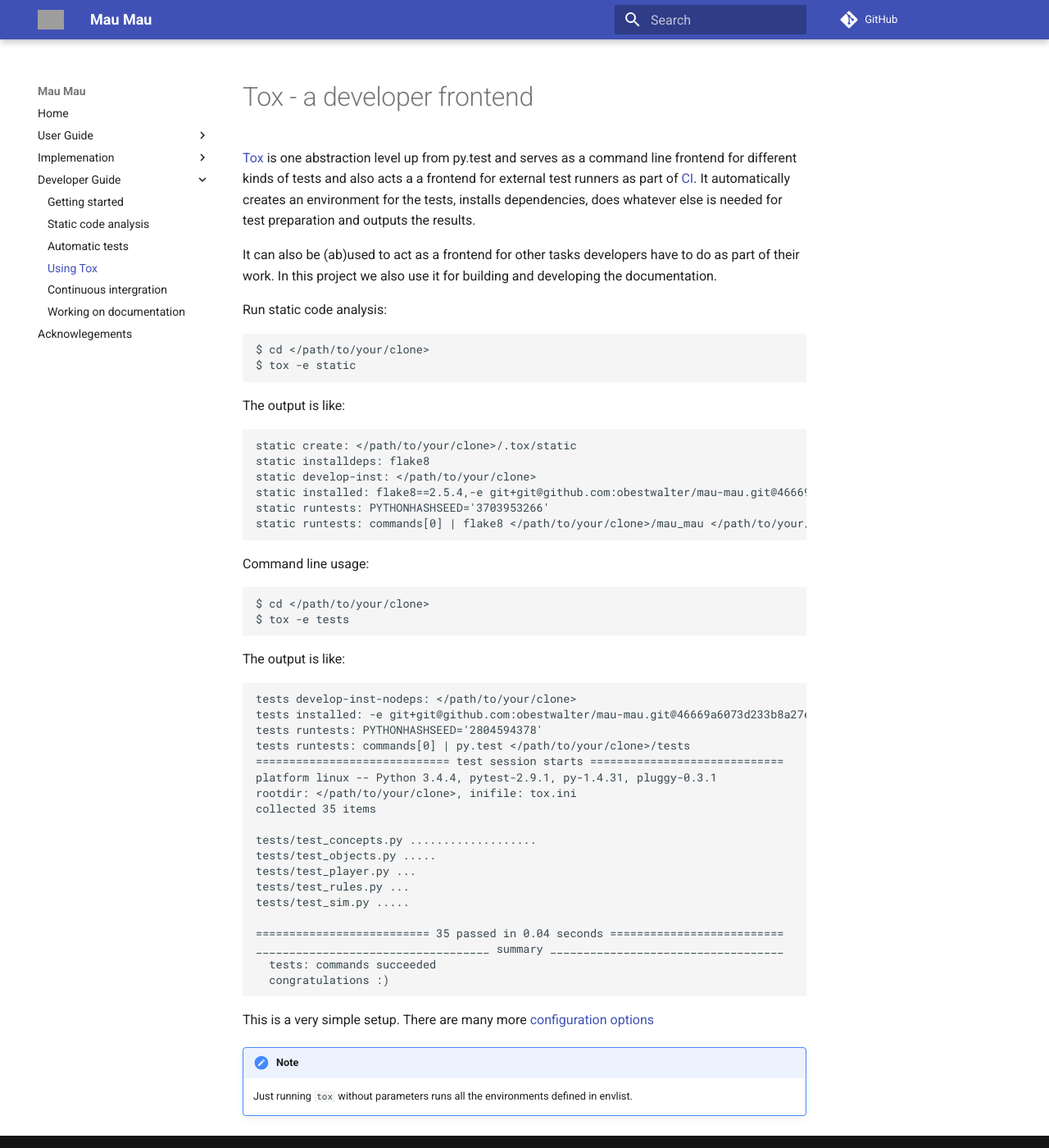
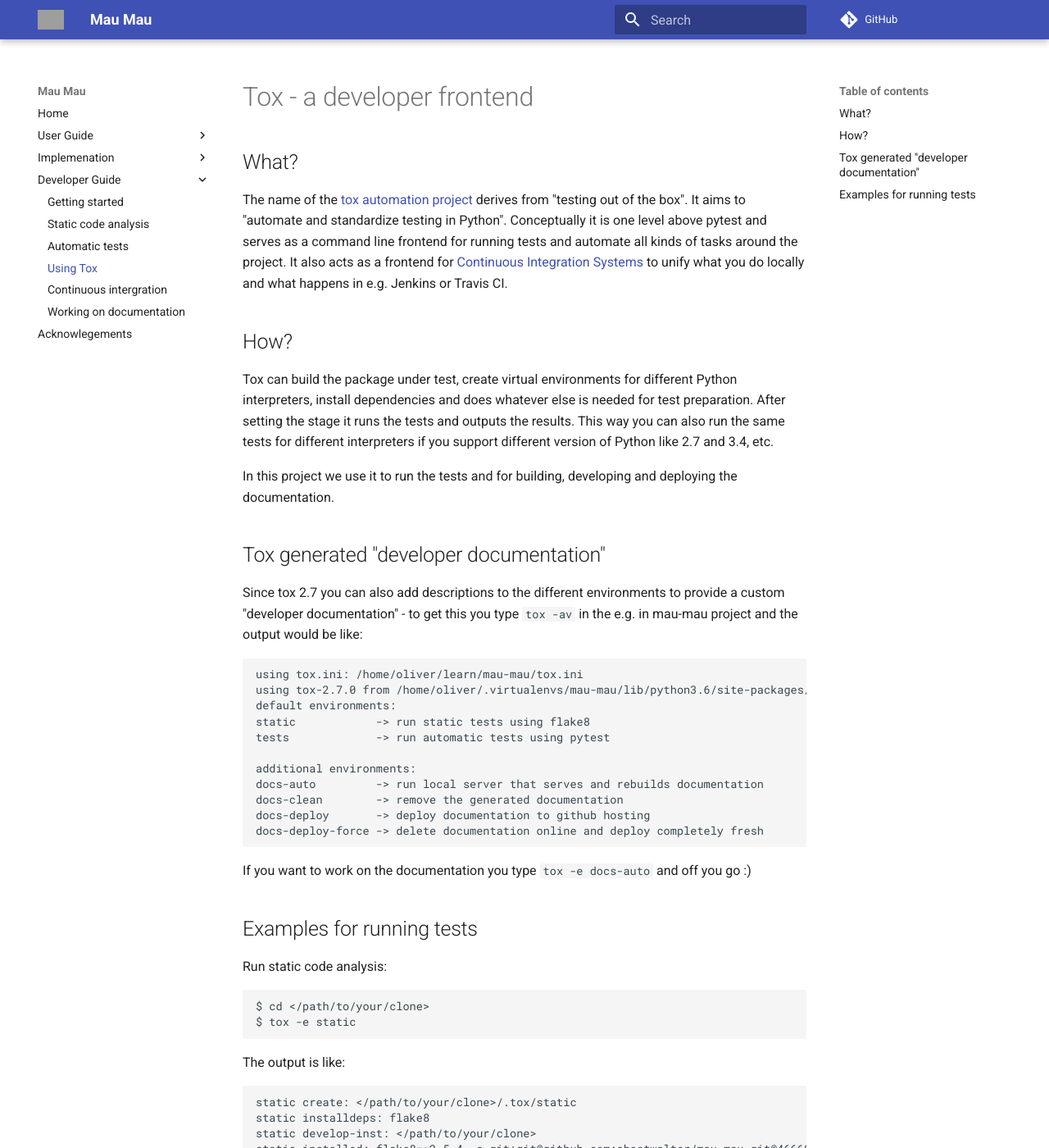
Before and after one commit to obestwalter/mau-mau, an MkDocs documentation site: the page built from docs/dev/tox.md, in a window 1280 px wide and 1400 px high. Shown: the whole window at 82% size. Built offline with MkDocs 1.6.1 and Material for MkDocs 9.7.7, drawn with Linux system fonts in a browser that asks for light colours; comment, search, counter and statistics services are not loaded; old or Windows-style settings are respelled for this version of MkDocs; some of the changed text lies outside the part shown; grey boxes are pictures that could not be loaded.

Commit message:
update tox docs

````diff
--- a/docs/dev/tox.md
+++ b/docs/dev/tox.md
@@ -1,49 +1,85 @@
 # Tox - a developer frontend
 
-[Tox](https://pypi.python.org/pypi/tox) is one abstraction level up from py.test and serves as a command line frontend for different kinds of tests and also acts a a frontend for external test runners as part of [CI](https://en.wikipedia.org/wiki/Continuous_integration). It automatically creates an environment for the tests, installs dependencies, does whatever else is needed for test preparation and outputs the results.
+## What?
 
- It can also be (ab)used to act as a frontend for other tasks developers have to do as part of their work. In this project we also use it for building and developing the documentation.
+The name of the [tox automation project](https://pypi.python.org/pypi/tox) derives from "testing out of the box". It aims to "automate and standardize testing in Python". Conceptually it is one level above pytest and serves as a command line frontend for running tests and automate all kinds of tasks around the project. It also acts as a frontend for [Continuous Integration Systems](https://en.wikipedia.org/wiki/Continuous_integration) to unify what you do locally and what happens in e.g. Jenkins or Travis CI.
+
+## How?
+
+Tox can build the package under test, create virtual environments for different Python interpreters, install dependencies and does whatever else is needed for test preparation. After setting the stage it runs the tests and outputs the results. This way you can also run the same tests for different interpreters if you support different version of Python like 2.7 and 3.4, etc.
+
+In this project we use it to run the tests and for building, developing and deploying the documentation.
+
+## Tox generated "developer documentation"
+
+Since tox 2.7 you can also add descriptions to the different environments to provide a custom "developer documentation" - to get this you type `tox -av` in the e.g. in mau-mau project and the output would be like:
+
+```text
+using tox.ini: /home/oliver/learn/mau-mau/tox.ini
+using tox-2.7.0 from /home/oliver/.virtualenvs/mau-mau/lib/python3.6/site-packages/tox/__init__.py
+default environments:
+static            -> run static tests using flake8
+tests             -> run automatic tests using pytest
+
+additional environments:
+docs-auto         -> run local server that serves and rebuilds documentation
+docs-clean        -> remove the generated documentation
+docs-deploy       -> deploy documentation to github hosting
+docs-deploy-force -> delete documentation online and deploy completely fresh
+```
+
+If you want to work on the documentation you type `tox -e docs-auto` and off you go :)
+
+## Examples for running tests
 
 Run static code analysis:
 
-    $ cd </path/to/your/clone>
-    $ tox -e static
+```bash
+$ cd </path/to/your/clone>
+$ tox -e static
+```
 
 The output is like:
 
-    static create: </path/to/your/clone>/.tox/static
-    static installdeps: flake8
-    static develop-inst: </path/to/your/clone>
-    static installed: flake8==2.5.4,-e git+git@github.com:obestwalter/mau-mau.git@46669a6073d233b8a27eee4995c63f03a4aec7a3#egg=mau_mau,mccabe==0.4.0,pep8==1.7.0,pyflakes==1.0.0
-    static runtests: PYTHONHASHSEED='3703953266'
-    static runtests: commands[0] | flake8 </path/to/your/clone>/mau_mau </path/to/your/clone>/tests --show-source
+```text
+static create: </path/to/your/clone>/.tox/static
+static installdeps: flake8
+static develop-inst: </path/to/your/clone>
+static installed: flake8==2.5.4,-e git+git@github.com:obestwalter/mau-mau.git@46669a6073d233b8a27eee4995c63f03a4aec7a3#egg=mau_mau,mccabe==0.4.0,pep8==1.7.0,pyflakes==1.0.0
+static runtests: PYTHONHASHSEED='3703953266'
+static runtests: commands[0] | flake8 </path/to/your/clone>/mau_mau </path/to/your/clone>/tests --show-source
+```
 
 Command line usage:
 
-    $ cd </path/to/your/clone>
-    $ tox -e tests
+```bash
+$ cd </path/to/your/clone>
+$ tox -e tests
+```
 
 The output is like:
 
-    tests develop-inst-nodeps: </path/to/your/clone>
-    tests installed: -e git+git@github.com:obestwalter/mau-mau.git@46669a6073d233b8a27eee4995c63f03a4aec7a3#egg=mau_mau,py==1.4.31,pytest==2.9.1
-    tests runtests: PYTHONHASHSEED='2804594378'
-    tests runtests: commands[0] | py.test </path/to/your/clone>/tests
-    ============================= test session starts =============================
-    platform linux -- Python 3.4.4, pytest-2.9.1, py-1.4.31, pluggy-0.3.1
-    rootdir: </path/to/your/clone>, inifile: tox.ini
-    collected 35 items
+```text
+tests develop-inst-nodeps: </path/to/your/clone>
+tests installed: -e git+git@github.com:obestwalter/mau-mau.git@46669a6073d233b8a27eee4995c63f03a4aec7a3#egg=mau_mau,py==1.4.31,pytest==2.9.1
+tests runtests: PYTHONHASHSEED='2804594378'
+tests runtests: commands[0] | pytest </path/to/your/clone>/tests
+============================= test session starts =============================
+platform linux -- Python 3.4.4, pytest-2.9.1, py-1.4.31, pluggy-0.3.1
+rootdir: </path/to/your/clone>, inifile: tox.ini
+collected 35 items
 
-    tests/test_concepts.py ...................
-    tests/test_objects.py .....
-    tests/test_player.py ...
-    tests/test_rules.py ...
-    tests/test_sim.py .....
+tests/test_concepts.py ...................
+tests/test_objects.py .....
+tests/test_player.py ...
+tests/test_rules.py ...
+tests/test_sim.py .....
 
-    ========================== 35 passed in 0.04 seconds ==========================
-    ___________________________________ summary ___________________________________
-      tests: commands succeeded
-      congratulations :)
+========================== 35 passed in 0.04 seconds ==========================
+___________________________________ summary ___________________________________
+  tests: commands succeeded
+  congratulations :)
+```
 
 This is a very simple setup. There are many more [configuration options](https://tox.readthedocs.org/en/latest/config.html)
 
````
